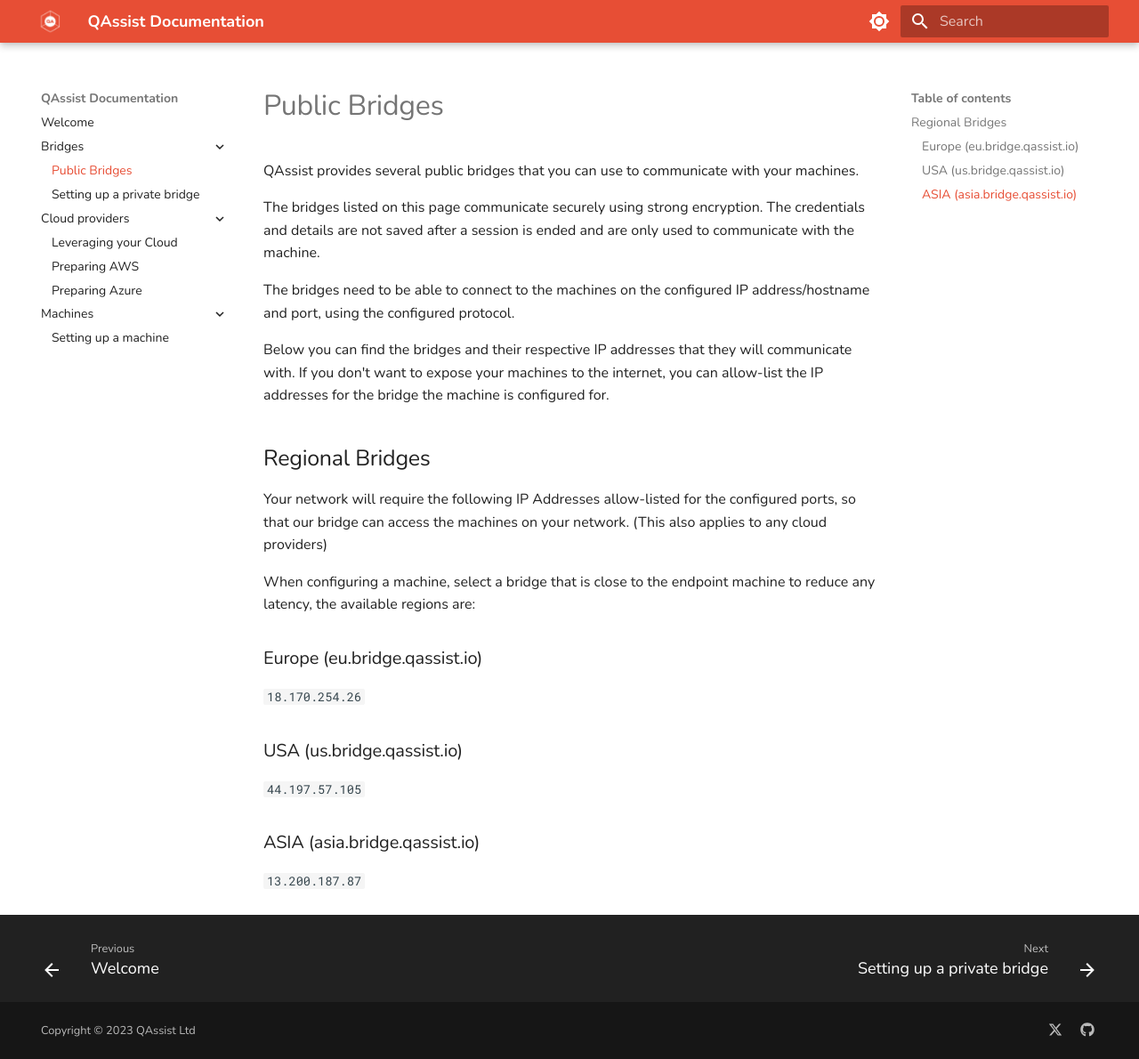
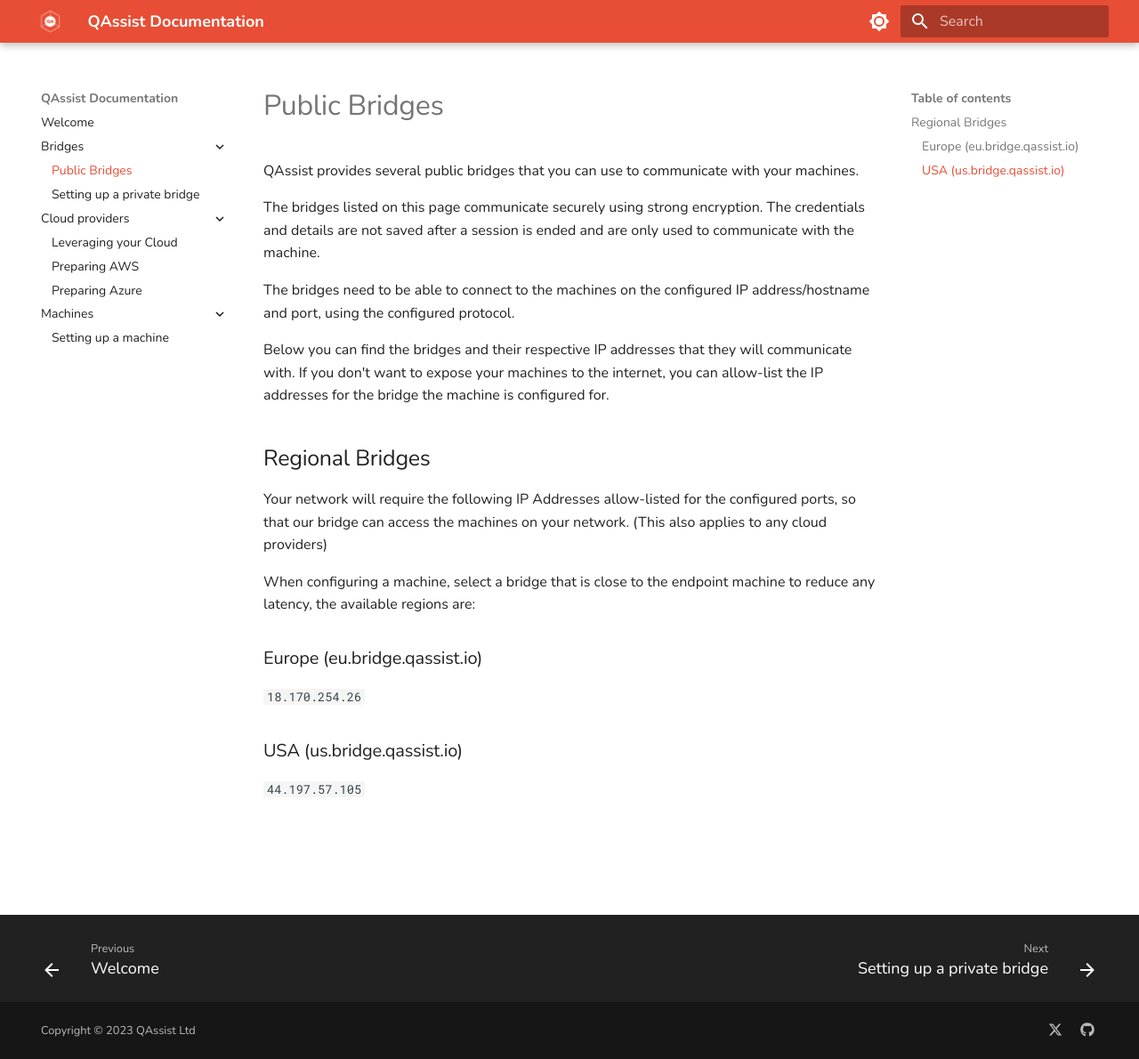
Before and after one commit to qassistio/docs, an MkDocs documentation site: the page built from docs/bridges/public-bridges.md, in a window 1280 px wide and 1190 px high. Shown: the whole window at 89% size. Built offline with MkDocs 1.6.1 and Material for MkDocs 9.7.7, drawn with Linux system fonts in a browser that asks for light colours.

Commit message:
fix(app): remove asia server

```diff
--- a/docs/bridges/public-bridges.md
+++ b/docs/bridges/public-bridges.md
@@ -31,7 +31,3 @@
 ### USA (us.bridge.qassist.io)
 
 `44.197.57.105`
-
-### ASIA (asia.bridge.qassist.io)
-
-`13.200.187.87`
```
